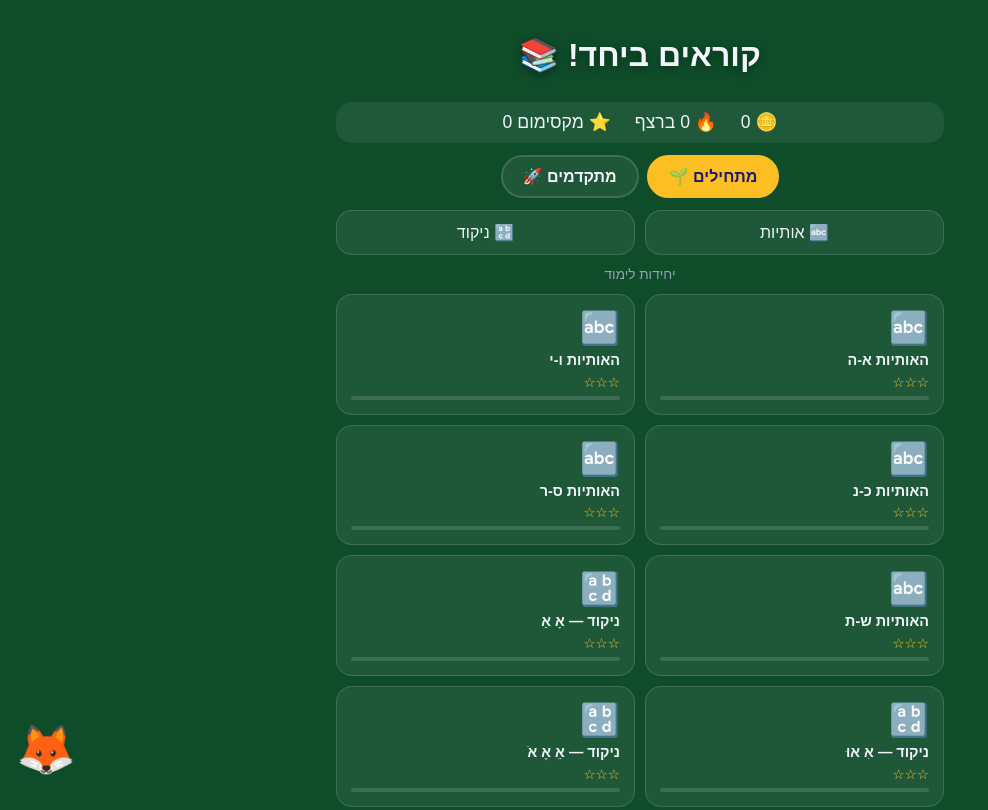
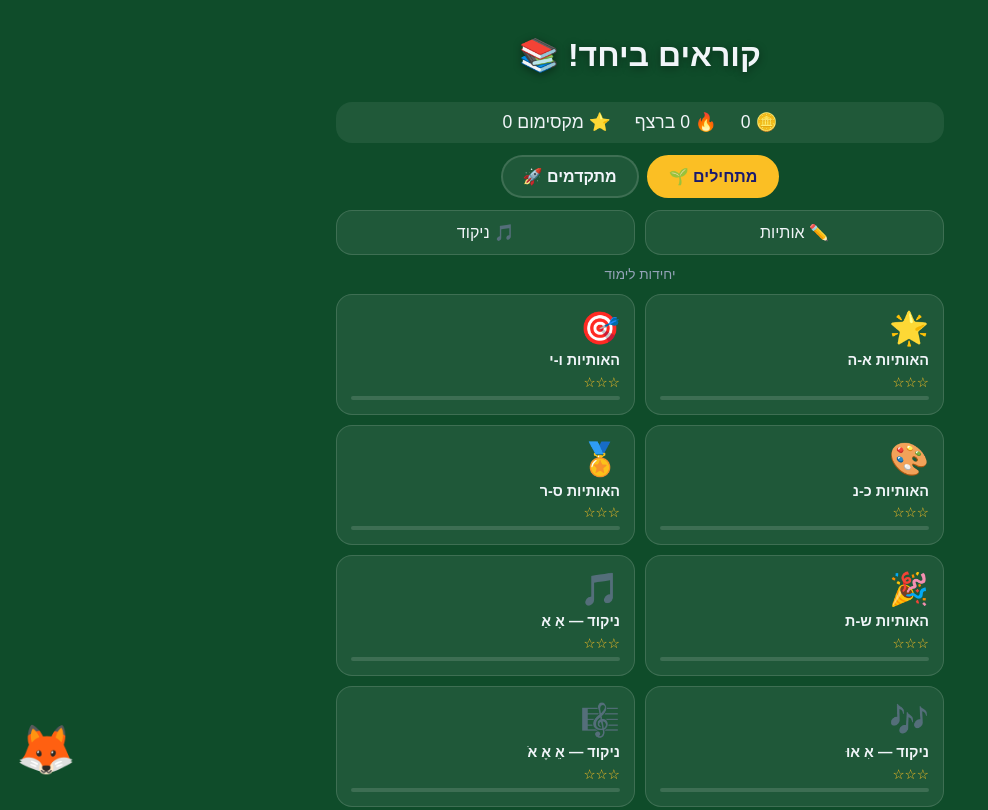
Before and after one commit to ofergertz/hebrew-reading-app, a plain HTML site: page index.html in a window 1280 px wide. Shown: the top 810 px of the page, without its empty margins (0-988 px from the left). Drawn offline with Linux system fonts and the light colour scheme.

Commit message:
fix: replace 🔤/🔡 keyboard emojis with visual emojis
🔤 and 🔡 are 'input symbol' emojis that render as 'abc' text icons.
Replaced with colorful, meaningful emojis per unit type:

Letters units: 🌟 🎯 🎨 🏅 🎉
Nikud units:   🎵 🎶 🎼
Nav buttons:   ✏️ (letters) / 🎵 (nikud)

```diff
--- a/index.html
+++ b/index.html
@@ -349,7 +349,7 @@ function encourageRandom() { sayHe(ENCOURAGE[Math.floor(Math.random()*ENCOURAGE.
 // ===== DATA =====
 const beginnerUnits = [
   {
-    id: 'letters_1', title: 'האותיות א-ה', emoji: '🔤', type: 'letters',
+    id: 'letters_1', title: 'האותיות א-ה', emoji: '🌟', type: 'letters',
     items: [
       { letter:'א', name:'אָלֶף', sound:'אָלֶף', ttsWord:'אֲרִי', emoji:'🦁', isSwallowed:true, swallowedNote:'האות אלף לפעמים שקטה בסוף מילה', wrongOptions:['בּ','ג','ד'] },
       { letter:'בּ', name:'בֵּית', sound:'בּ', ttsWord:'בַּיִת', emoji:'🏠', hasDoubleSound:true, soundOpen:'בּ — כמו בַּיִת', soundClosed:'ב — כמו אָבִיב', wrongOptions:['א','ג','ד'] },
@@ -359,7 +359,7 @@ const beginnerUnits = [
     ]
   },
   {
-    id: 'letters_2', title: 'האותיות ו-י', emoji: '🔤', type: 'letters',
+    id: 'letters_2', title: 'האותיות ו-י', emoji: '🎯', type: 'letters',
     items: [
       { letter:'ו', name:'וָו', sound:'ו', ttsWord:'וֶרֶד', emoji:'🌹', isSwallowed:true, swallowedNote:'האות ו לפעמים מסמנת תנועה ולא נאמרת בנפרד', wrongOptions:['ז','ח','י'] },
       { letter:'ז', name:'זַיִן', sound:'ז', ttsWord:'זְבוּב', emoji:'🪰', wrongOptions:['ו','ח','ט'] },
@@ -369,7 +369,7 @@ const beginnerUnits = [
     ]
   },
   {
-    id: 'letters_3', title: 'האותיות כ-נ', emoji: '🔤', type: 'letters',
+    id: 'letters_3', title: 'האותיות כ-נ', emoji: '🎨', type: 'letters',
     items: [
       { letter:'כּ', name:'כַּף', sound:'כּ', ttsWord:'כַּדּוּר', emoji:'⚽', hasDoubleSound:true, soundOpen:'כּ — כמו כַּדּוּר', soundClosed:'כ — כמו מֶלֶכְּ', wrongOptions:['ל','מ','נ'] },
       { letter:'ל', name:'לָמֶד', sound:'ל', ttsWord:'לֵב', emoji:'❤️', wrongOptions:['כּ','מ','נ'] },
@@ -378,7 +378,7 @@ const beginnerUnits = [
     ]
   },
   {
-    id: 'letters_4', title: 'האותיות ס-ר', emoji: '🔤', type: 'letters',
+    id: 'letters_4', title: 'האותיות ס-ר', emoji: '🏅', type: 'letters',
     items: [
       { letter:'ס', name:'סָמֶך', sound:'ס', ttsWord:'סֵפֶר', emoji:'📚', wrongOptions:['ע','פּ','ר'] },
       { letter:'ע', name:'עַיִן', sound:'ע', ttsWord:'עֵץ', emoji:'🌳', wrongOptions:['ס','פּ','צ'] },
@@ -389,28 +389,28 @@ const beginnerUnits = [
     ]
   },
   {
-    id: 'letters_5', title: 'האותיות ש-ת', emoji: '🔤', type: 'letters',
+    id: 'letters_5', title: 'האותיות ש-ת', emoji: '🎉', type: 'letters',
     items: [
       { letter:'שׁ', name:'שִׁין', sound:'ש', ttsWord:'שֶׁמֶשׁ', emoji:'☀️', wrongOptions:['ת','ר','ס'] },
       { letter:'ת', name:'תָּו', sound:'ת', ttsWord:'תַּפּוּחַ', emoji:'🍎', wrongOptions:['שׁ','ד','ט'] },
     ]
   },
   {
-    id: 'nikud_ah', title: 'ניקוד — אָ אַ', emoji: '🔡', type: 'nikud',
+    id: 'nikud_ah', title: 'ניקוד — אָ אַ', emoji: '🎵', type: 'nikud',
     items: [
       { nikud:'ָ', display:'אָ', name:'קָמָץ', sound:'אָה', description:'כמו "אָ" ב-"אָב"', ttsWord:'אָב', emoji:'👨', wrongOptions:['אַ','אִ','אֵ'] },
       { nikud:'ַ', display:'אַ', name:'פַּתַח', sound:'אַה', description:'כמו "אַ" ב-"אַמָּא"', ttsWord:'אַמָּא', emoji:'👩', wrongOptions:['אָ','אִ','אֶ'] },
     ]
   },
   {
-    id: 'nikud_ee_oo', title: 'ניקוד — אִ אוּ', emoji: '🔡', type: 'nikud',
+    id: 'nikud_ee_oo', title: 'ניקוד — אִ אוּ', emoji: '🎶', type: 'nikud',
     items: [
       { nikud:'ִ', display:'אִ', name:'חִירִיק', sound:'אִי', description:'כמו "אִי" ב-"יִד"', ttsWord:'יִד', emoji:'✋', wrongOptions:['אָ','אֵ','אֹ'] },
       { nikud:'וּ', display:'אוּ', name:'שׁוּרוּק', sound:'אוּ', description:'כמו "אוּ" ב-"שׁוּם"', ttsWord:'שׁוּם', emoji:'🧄', wrongOptions:['אִ','אֹ','אָ'] },
     ]
   },
   {
-    id: 'nikud_ay_eh_oh', title: 'ניקוד — אֵ אֶ אֹ', emoji: '🔡', type: 'nikud',
+    id: 'nikud_ay_eh_oh', title: 'ניקוד — אֵ אֶ אֹ', emoji: '🎼', type: 'nikud',
     items: [
       { nikud:'ֵ', display:'אֵ', name:'צֵרֵה', sound:'אֵי', description:'כמו "אֵי" ב-"בֵּית"', ttsWord:'בֵּית', emoji:'🏠', wrongOptions:['אֶ','אָ','אִ'] },
       { nikud:'ֶ', display:'אֶ', name:'סֶגּוֹל', sound:'אֶה', description:'כמו "אֶ" ב-"יֶלֶד"', ttsWord:'יֶלֶד', emoji:'🧒', wrongOptions:['אֵ','אָ','אַ'] },
@@ -768,8 +768,8 @@ function renderHome() {
         <button class="level-btn ${state.level==='advanced'?'active':''}" onclick="setLevel('advanced')">מתקדמים 🚀</button>
       </div>
       <div class="quick-btns">
-        <button class="quick-btn" onclick="goScreen('alphabet')">🔤 אותיות</button>
-        <button class="quick-btn" onclick="goScreen('nikud')">🔡 ניקוד</button>
+        <button class="quick-btn" onclick="goScreen('alphabet')">✏️ אותיות</button>
+        <button class="quick-btn" onclick="goScreen('nikud')">🎵 ניקוד</button>
       </div>
       <div class="section-label">יחידות לימוד</div>
       <div class="units-grid">
@@ -1387,7 +1387,7 @@ function renderAlphabet() {
   return `
     <div class="alphabet-screen">
       <button class="back-btn" onclick="goScreen('home')">← חזרה</button>
-      <div class="screen-title">🔤 כל האותיות</div>
+      <div class="screen-title">✏️ כל האותיות</div>
       <div class="alpha-grid">
         ${hebrewAlphabet.map(a => `
           <div class="alpha-card ${a.isSwallowed?'swallowed':''} ${a.hasDoubleSound?'double':''}"
@@ -1411,7 +1411,7 @@ function renderNikud() {
   return `
     <div class="alphabet-screen">
       <button class="back-btn" onclick="goScreen('home')">← חזרה</button>
-      <div class="screen-title">🔡 ניקוד</div>
+      <div class="screen-title">🎵 ניקוד</div>
       <div class="nikud-grid">
         ${nikudData.map(n => `
           <div class="nikud-card"
```
